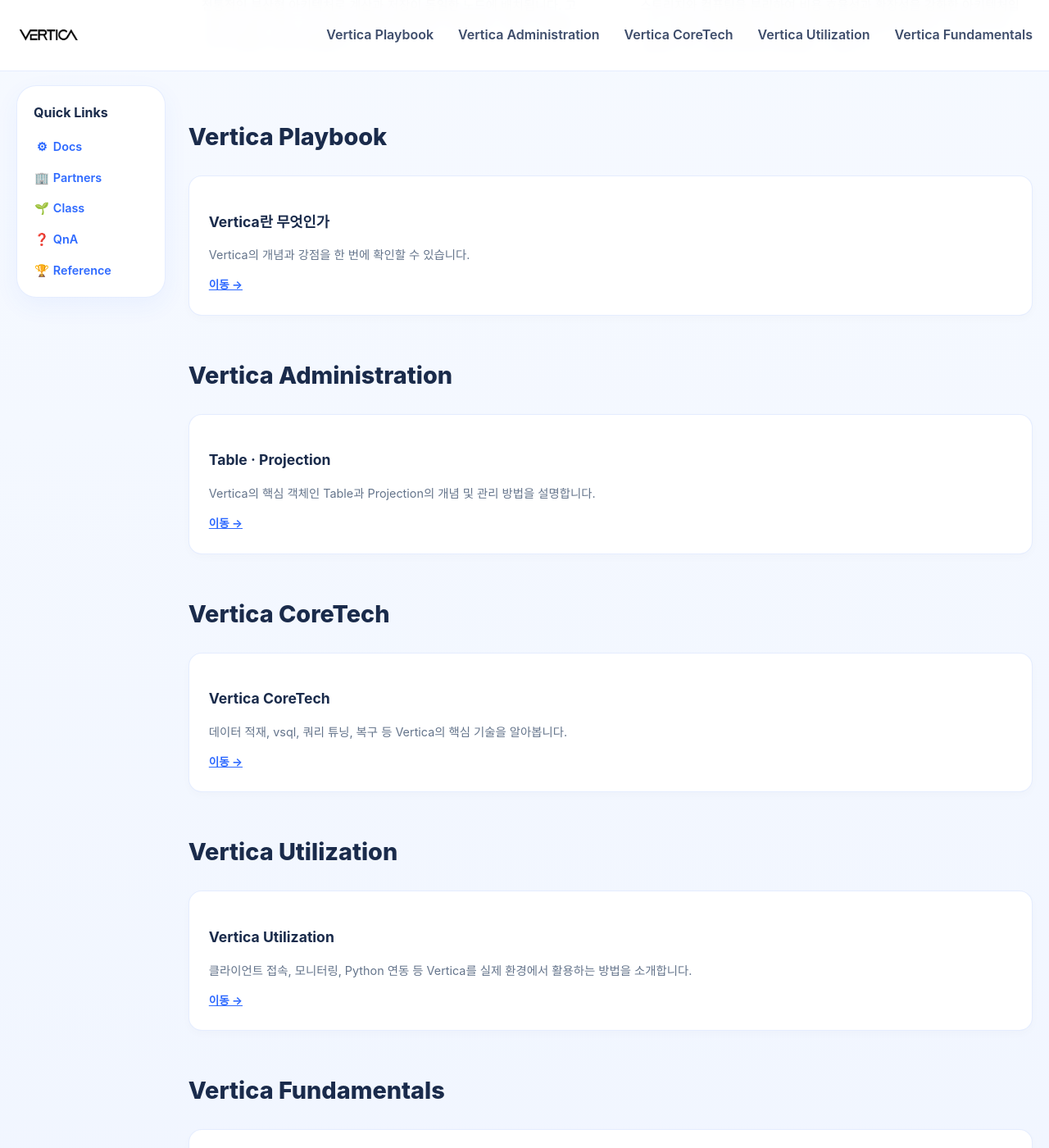
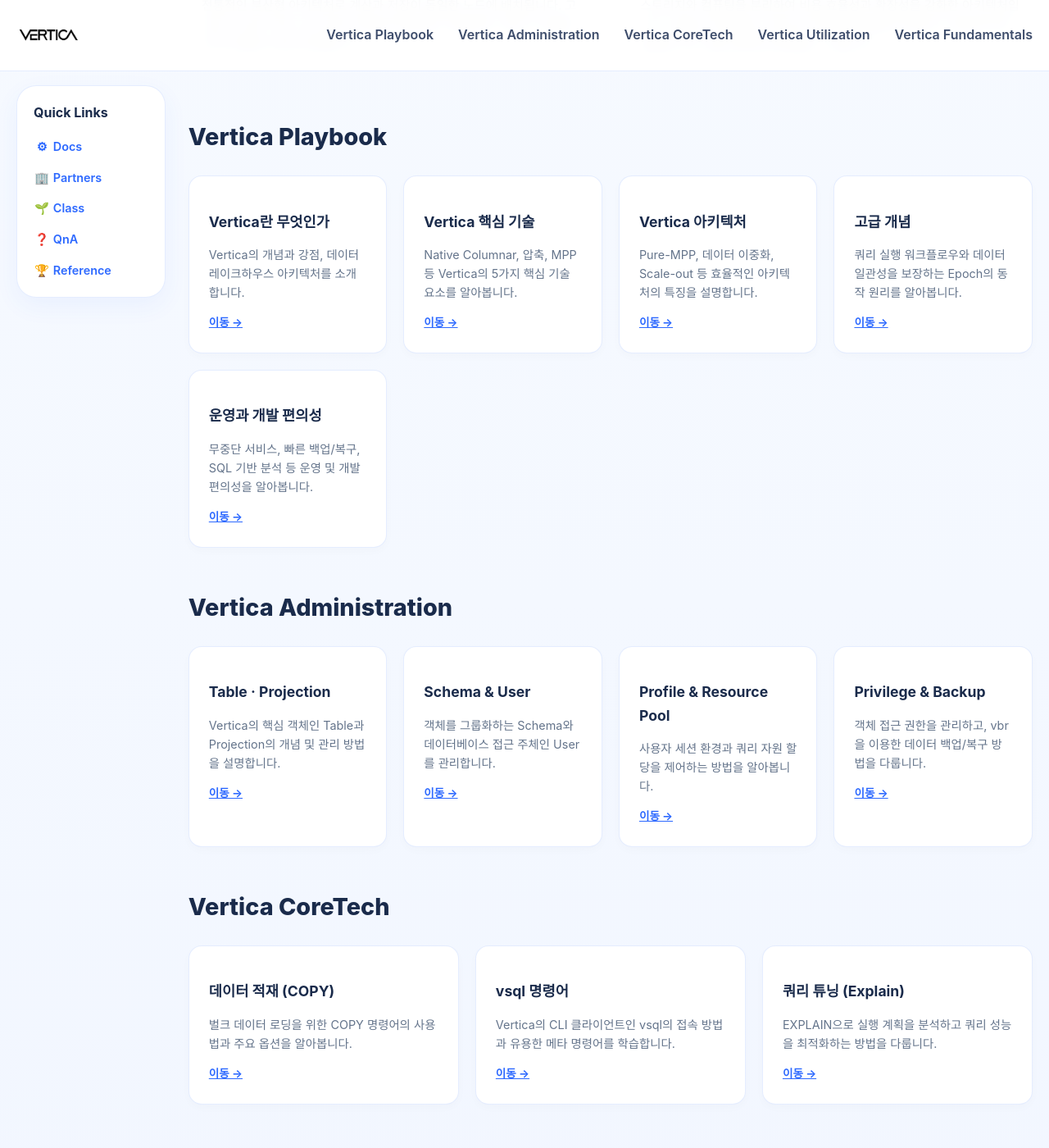
Before and after one commit to JIN0326/vertica_blog, a Jekyll site: the page built from 00index.md, in a window 1280 px wide and 1400 px high, scrolled down 753 px. Shown: the whole window at 82% size. Built offline with Jekyll 4.4.1, drawn with Linux system fonts in a browser that asks for light colours; some of the changed text lies outside the part shown.

Commit message:
Update blog content and styling

```diff
--- a/00index.md
+++ b/00index.md
@@ -40,8 +40,28 @@
   <div class="cards">
     <article class="card">
       <h3>Vertica란 무엇인가</h3>
-      <p>Vertica의 개념과 강점을 한 번에 확인할 수 있습니다.</p>
-      <a href="{{ '/01playbook' | relative_url }}">이동 →</a>
+      <p>Vertica의 개념과 강점, 데이터 레이크하우스 아키텍처를 소개합니다.</p>
+      <a href="{{ '/01playbook#what-is-vertica' | relative_url }}">이동 →</a>
+    </article>
+    <article class="card">
+      <h3>Vertica 핵심 기술</h3>
+      <p>Native Columnar, 압축, MPP 등 Vertica의 5가지 핵심 기술 요소를 알아봅니다.</p>
+      <a href="{{ '/01playbook#technology' | relative_url }}">이동 →</a>
+    </article>
+    <article class="card">
+      <h3>Vertica 아키텍처</h3>
+      <p>Pure-MPP, 데이터 이중화, Scale-out 등 효율적인 아키텍처의 특징을 설명합니다.</p>
+      <a href="{{ '/01playbook#architecture' | relative_url }}">이동 →</a>
+    </article>
+    <article class="card">
+      <h3>고급 개념</h3>
+      <p>쿼리 실행 워크플로우와 데이터 일관성을 보장하는 Epoch의 동작 원리를 알아봅니다.</p>
+      <a href="{{ '/01playbook#advanced' | relative_url }}">이동 →</a>
+    </article>
+    <article class="card">
+      <h3>운영과 개발 편의성</h3>
+      <p>무중단 서비스, 빠른 백업/복구, SQL 기반 분석 등 운영 및 개발 편의성을 알아봅니다.</p>
+      <a href="{{ '/01playbook#operation' | relative_url }}">이동 →</a>
     </article>
   </div>
 </section>
@@ -52,7 +72,22 @@
     <article class="card">
       <h3>Table · Projection</h3>
       <p>Vertica의 핵심 객체인 Table과 Projection의 개념 및 관리 방법을 설명합니다.</p>
-      <a href="{{ '/02administration' | relative_url }}">이동 →</a>
+      <a href="{{ '/02administration#table-projection' | relative_url }}">이동 →</a>
+    </article>
+    <article class="card">
+      <h3>Schema & User</h3>
+      <p>객체를 그룹화하는 Schema와 데이터베이스 접근 주체인 User를 관리합니다.</p>
+      <a href="{{ '/02administration#schema' | relative_url }}">이동 →</a>
+    </article>
+    <article class="card">
+      <h3>Profile & Resource Pool</h3>
+      <p>사용자 세션 환경과 쿼리 자원 할당을 제어하는 방법을 알아봅니다.</p>
+      <a href="{{ '/02administration#profile' | relative_url }}">이동 →</a>
+    </article>
+    <article class="card">
+      <h3>Privilege & Backup</h3>
+      <p>객체 접근 권한을 관리하고, vbr을 이용한 데이터 백업/복구 방법을 다룹니다.</p>
+      <a href="{{ '/02administration#privilege' | relative_url }}">이동 →</a>
     </article>
   </div>
 </section>
@@ -61,9 +96,19 @@
   <h2>Vertica CoreTech</h2>
   <div class="cards">
     <article class="card">
-      <h3>Vertica CoreTech</h3>
-      <p>데이터 적재, vsql, 쿼리 튜닝, 복구 등 Vertica의 핵심 기술을 알아봅니다.</p>
-      <a href="{{ '/03coretech' | relative_url }}">이동 →</a>
+      <h3>데이터 적재 (COPY)</h3>
+      <p>벌크 데이터 로딩을 위한 COPY 명령어의 사용법과 주요 옵션을 알아봅니다.</p>
+      <a href="{{ '/03coretech#copy' | relative_url }}">이동 →</a>
+    </article>
+    <article class="card">
+      <h3>vsql 명령어</h3>
+      <p>Vertica의 CLI 클라이언트인 vsql의 접속 방법과 유용한 메타 명령어를 학습합니다.</p>
+      <a href="{{ '/03coretech#vsql' | relative_url }}">이동 →</a>
+    </article>
+    <article class="card">
+      <h3>쿼리 튜닝 (Explain)</h3>
+      <p>EXPLAIN으로 실행 계획을 분석하고 쿼리 성능을 최적화하는 방법을 다룹니다.</p>
+      <a href="{{ '/03coretech#tuning' | relative_url }}">이동 →</a>
     </article>
   </div>
 </section>
@@ -72,9 +117,19 @@
   <h2>Vertica Utilization</h2>
   <div class="cards">
     <article class="card">
-      <h3>Vertica Utilization</h3>
-      <p>클라이언트 접속, 모니터링, Python 연동 등 Vertica를 실제 환경에서 활용하는 방법을 소개합니다.</p>
-      <a href="{{ '/04utilization' | relative_url }}">이동 →</a>
+      <h3>클라이언트 접속</h3>
+      <p>vsql, DBeaver 등 다양한 클라이언트 도구를 사용하여 Vertica에 접속하는 방법을 알아봅니다.</p>
+      <a href="{{ '/04utilization#connecting' | relative_url }}">이동 →</a>
+    </article>
+    <article class="card">
+      <h3>모니터링 및 Grafana</h3>
+      <p>시스템 테이블과 Grafana를 활용하여 모니터링 대시보드를 구축하는 방법을 소개합니다.</p>
+      <a href="{{ '/04utilization#monitoring' | relative_url }}">이동 →</a>
+    </article>
+    <article class="card">
+      <h3>Python 연동</h3>
+      <p>vertica-python 라이브러리를 사용하여 Python 환경에서 데이터를 처리하고 분석합니다.</p>
+      <a href="{{ '/04utilization#python' | relative_url }}">이동 →</a>
     </article>
   </div>
 </section>
```
Also changed, not shown: 02administration.md (+21 -0 lines), _data/navigation.yml (+16 -0 lines), 99old/03_1copy.md (renamed from 03_1copy.md), 99old/03_2vsql.md (renamed from 03_2vsql.md), 99old/03_3tuning.md (renamed from 03_3tuning.md), 99old/03_4restore.md (renamed from 03_4restore.md), 99old/04_1connecting.md (renamed from 04_1connecting.md), 99old/04_2monitoring.md (renamed from 04_2monitoring.md), 99old/04_3python.md (renamed from 04_3python.md).
